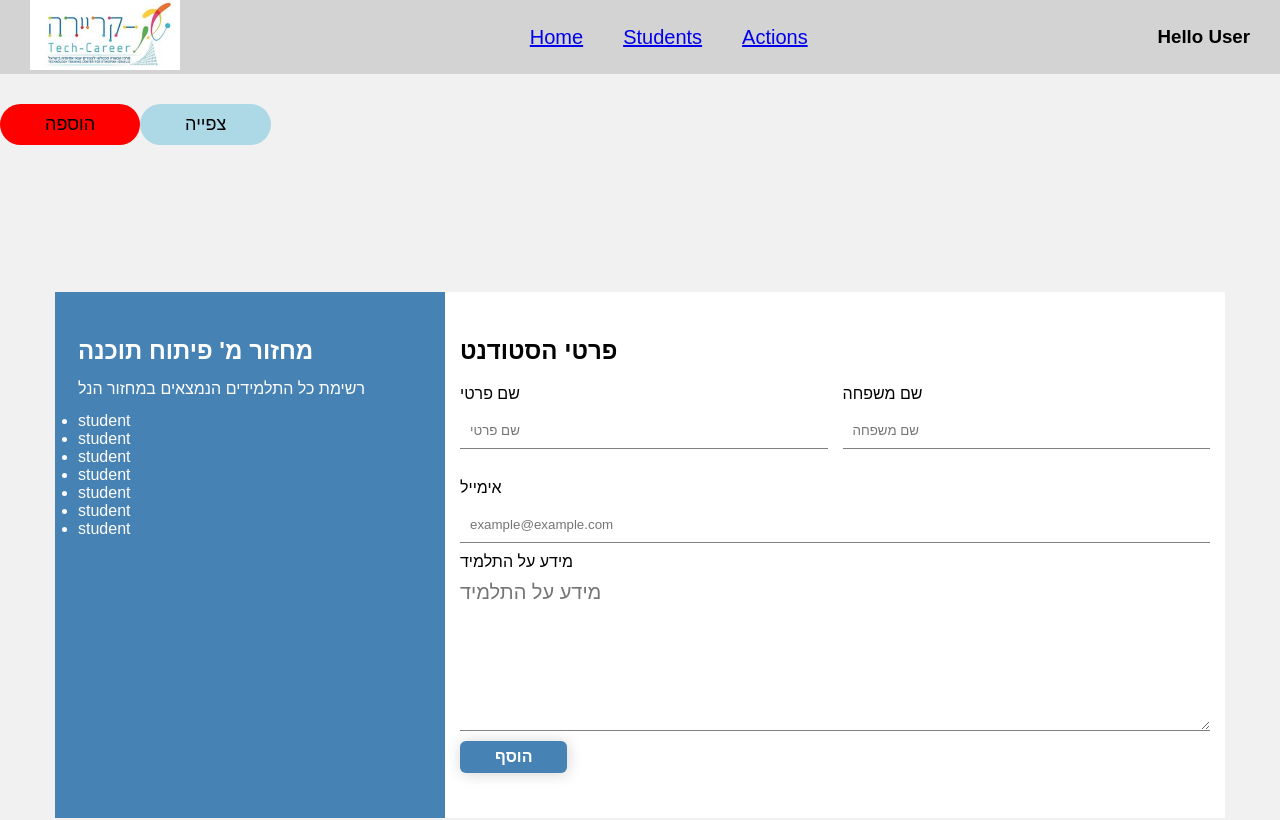
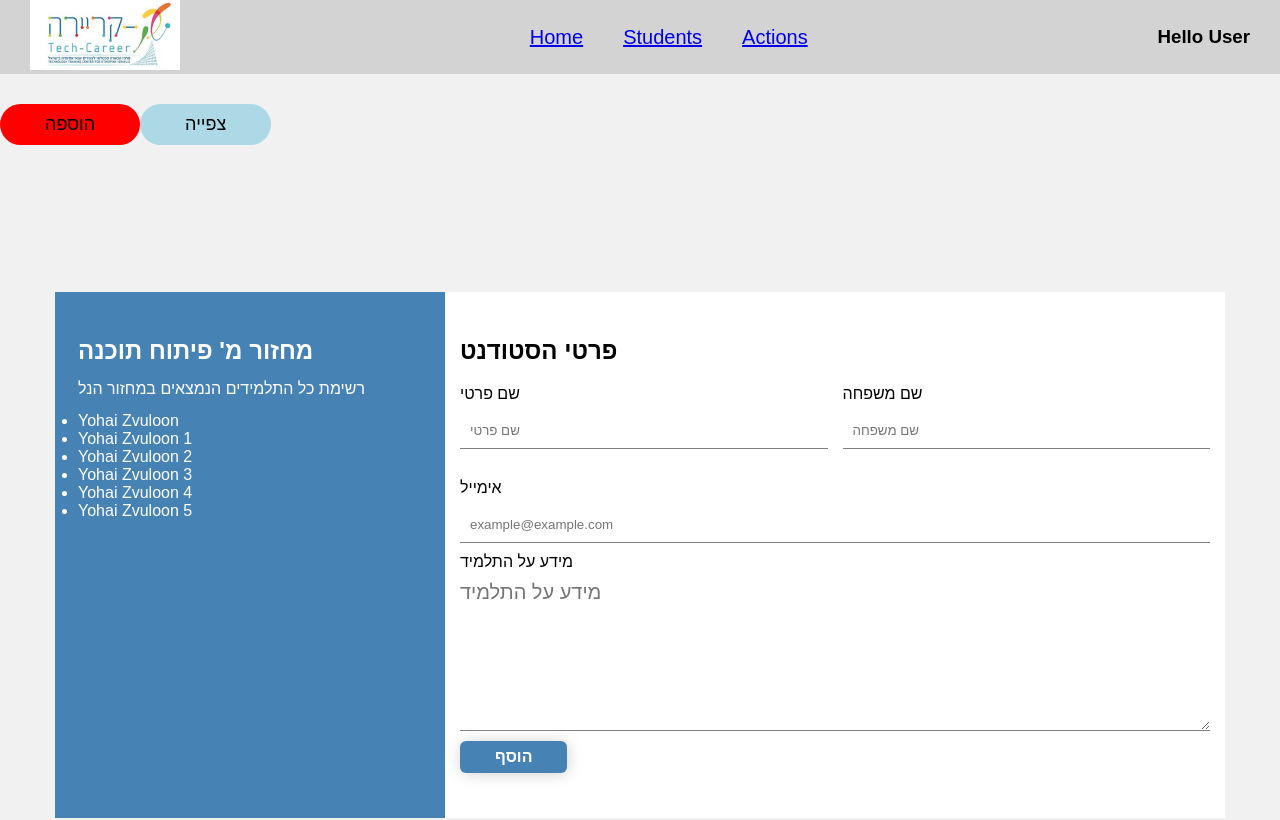
Before and after one commit to yohai-zv/tech-career-app, a React (Create React App) app: page /actions in a window 1280 px wide. Shown: the top 820 px of the page. Built offline with nearby package versions, Linux system fonts and the light colour scheme.

Commit message:
display student

```diff
--- a/public/mocks/students.json
+++ b/public/mocks/students.json
@@ -6,31 +6,31 @@
     "city": "TLV"
   },
   {
-    "name": "Yohai Zvuloon",
+    "name": "Yohai Zvuloon 1",
     "number": "0545463444",
     "id": "206085244",
     "city": "TLV"
   },
   {
-    "name": "Yohai Zvuloon",
+    "name": "Yohai Zvuloon 2 ",
     "number": "0545463444",
     "id": "206085244",
     "city": "TLV"
   },
   {
-    "name": "Yohai Zvuloon",
+    "name": "Yohai Zvuloon 3 ",
     "number": "0545463444",
     "id": "206085244",
     "city": "TLV"
   },
   {
-    "name": "Yohai Zvuloon",
+    "name": "Yohai Zvuloon 4 ",
     "number": "0545463444",
     "id": "206085244",
     "city": "TLV"
   },
   {
-    "name": "Yohai Zvuloon",
+    "name": "Yohai Zvuloon 5 ",
     "number": "0545463444",
     "id": "206085244",
     "city": "TLV"
--- a/src/pages/ActionMenu.js
+++ b/src/pages/ActionMenu.js
@@ -1,6 +1,8 @@
-import React from 'react';
+import React, { useEffect, useState } from 'react';
 import Button from '../components/Button';
 import styled from 'styled-components';
+
+import { getStudents } from '../services/api';
 
 const DropDownOption = styled.div`
   display: none;
@@ -115,7 +117,24 @@ const P = styled.p`
   line-height: 1.7rem;
 `;
 
+
+
 const ActionMenu = () => {
+  const [students, setStudents] = useState([]);
+
+
+  useEffect(() => {
+
+    const fetchStudents = async () => {
+      const res = await getStudents();
+      setStudents(res);
+
+    }
+
+    fetchStudents();
+
+
+  }, [])
   return (
     <>
       <MenuSection>
@@ -142,13 +161,10 @@ const ActionMenu = () => {
             <h2>מחזור מ' פיתוח תוכנה</h2>
             <P>רשימת כל התלמידים הנמצאים במחזור הנל</P>
             <ul>
-              <li>student</li>
-              <li>student</li>
-              <li>student</li>
-              <li>student</li>
-              <li>student</li>
-              <li>student</li>
-              <li>student</li>
+              {
+                students.map(student =><li>{student.name}</li>)
+              }
+
             </ul>
           </Content>
           <Form>
```
Also changed, not shown: 1 other file (tests, documents, lock files or other folders).
